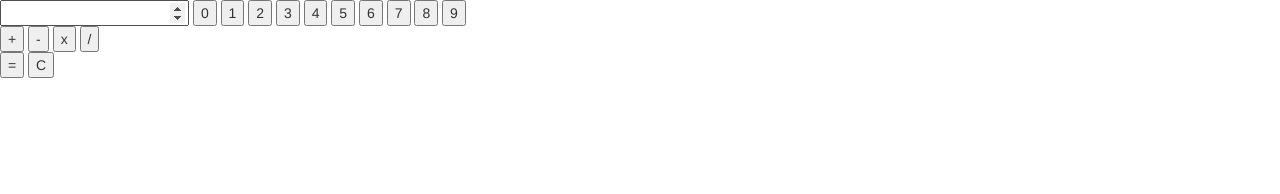
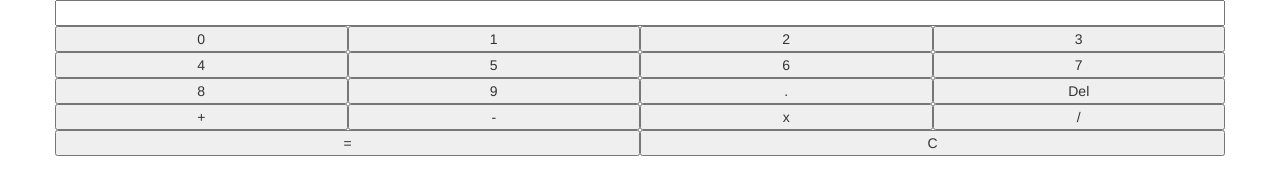
Before and after one commit to StPaulStylee/calculator_angular, a website: page public/views/index.html in a window 1280 px wide. Drawn offline with Linux system fonts and the light colour scheme.

Commit message:
fully operational and bootstrap styling started

```diff
--- a/public/scripts/calculator.controller.js
+++ b/public/scripts/calculator.controller.js
@@ -6,25 +6,24 @@ function CalculatorController(CalculatorService) {
   console.log('GameController Loaded');
   var ctrl = this;
 
-  ctrl.operatorChosen = false;
   ctrl.valueDisplay = '';
   ctrl.valuesToCalculate = {valueA: '', valueB: '', operator: ''};
+  ctrl.readyForNextCalculation = false;
 
   ctrl.inputValue = function(value) {
-    if (ctrl.operatorChosen = false) {
+    if (ctrl.readyForNextCalculation === true){
+      ctrl.readyForNextCalculation = false;
+      ctrl.valueDisplay = ''
+      ctrl.valueDisplay += value;
+    } else {
       console.log(value);
       ctrl.valueDisplay += value
-      console.log(ctrl.valueDisplay);
-    } else {
-      console.log(value);
-      ctrl.valueDisplay += value;
       console.log(ctrl.valueDisplay);
     }
   }
 
   ctrl.add = function(operator) {
-    ctrl.valuesToCalculate.valueA = parseInt(ctrl.valueDisplay);
-    ctrl.operatorChosen = true;
+    ctrl.valuesToCalculate.valueA = parseFloat(ctrl.valueDisplay);
     ctrl.valuesToCalculate.operator = operator;
     ctrl.valueDisplay = '';
     console.log('Add clicked');
@@ -32,8 +31,7 @@ function CalculatorController(CalculatorService) {
   }
 
   ctrl.subtract = function(operator) {
-    ctrl.valuesToCalculate.valueA = parseInt(ctrl.valueDisplay);
-    ctrl.operatorChosen = true;
+    ctrl.valuesToCalculate.valueA = parseFloat(ctrl.valueDisplay);
     ctrl.valuesToCalculate.operator = operator;
     ctrl.valueDisplay = '';
     console.log('subtract clicked');
@@ -41,8 +39,7 @@ function CalculatorController(CalculatorService) {
   }
 
   ctrl.multiply = function(operator) {
-    ctrl.valuesToCalculate.valueA = parseInt(ctrl.valueDisplay);
-    ctrl.operatorChosen = true;
+    ctrl.valuesToCalculate.valueA = parseFloat(ctrl.valueDisplay);
     ctrl.valuesToCalculate.operator = operator;
     ctrl.valueDisplay = '';
     console.log('multiply clicked');
@@ -50,8 +47,7 @@ function CalculatorController(CalculatorService) {
   }
 
   ctrl.divide = function(operator) {
-    ctrl.valuesToCalculate.valueA = parseInt(ctrl.valueDisplay);
-    ctrl.operatorChosen = true;
+    ctrl.valuesToCalculate.valueA = parseFloat(ctrl.valueDisplay);
     ctrl.valuesToCalculate.operator = operator;
     ctrl.valueDisplay = '';
     console.log('Divide clicked');
@@ -59,7 +55,7 @@ function CalculatorController(CalculatorService) {
   }
 
   ctrl.calculate = function() {
-    ctrl.valuesToCalculate.valueB = parseInt(ctrl.valueDisplay);
+    ctrl.valuesToCalculate.valueB = parseFloat(ctrl.valueDisplay);
     console.log(ctrl.valuesToCalculate);
     CalculatorService.calculate(ctrl.valuesToCalculate).then(function(){
       ctrl.getSolution();
@@ -70,13 +66,20 @@ function CalculatorController(CalculatorService) {
     CalculatorService.getSolution().then(function(solution){
       ctrl.valueDisplay = solution.data.solution;
       ctrl.valuesToCalculate = {valueA: '', valueB: '', operator: ''};
-      ctrl.operatorChosen = false;
+      ctrl.readyForNextCalculation = true;
     })
   }
 
   ctrl.clearCalculator = function() {
     ctrl.valuesToCalculate = {valueA: '', valueB: '', operator: ''};
-    ctrl.operatorChosen = false;
     ctrl.valueDisplay = '';
   }
+
+  ctrl.deleteLastSelected = function() {
+    if (ctrl.readyForNextCalculation === true) {
+      ctrl.clearCalculator();
+    } else {
+      ctrl.valueDisplay = ctrl.valueDisplay.substr(0, ctrl.valueDisplay.length - 1);
+    }
+  }
 } //End of CalculatorController
--- a/public/views/index.html
+++ b/public/views/index.html
@@ -16,31 +16,50 @@
   </head>
   <body ng-app="calculatorApp" ng-controller="CalculatorController as calc">
 
-    <form>
+    <form class="container calculator-body">
       <div id="valueToCalculate">
-        <input type="number" step="any" ng-value="calc.valueDisplay" ng-value="calc.solutionDisplay" />
-        <button ng-click="calc.inputValue(0)">0</button>
-        <button ng-click="calc.inputValue(1)">1</button>
-        <button ng-click="calc.inputValue(2)">2</button>
-        <button ng-click="calc.inputValue(3)">3</button>
-        <button ng-click="calc.inputValue(4)">4</button>
-        <button ng-click="calc.inputValue(5)">5</button>
-        <button ng-click="calc.inputValue(6)">6</button>
-        <button ng-click="calc.inputValue(7)">7</button>
-        <button ng-click="calc.inputValue(8)">8</button>
-        <button ng-click="calc.inputValue(9)">9</button>
+        <div class="row display">
+          <input class="col-md-12" type="text" ng-value="calc.valueDisplay" ng-value="calc.solutionDisplay" />
+        </div>
+
+          <div class="row values">
+              <button class="col-md-3 button" ng-click="calc.inputValue(0)">0</button>
+              <button class="col-md-3 button" ng-click="calc.inputValue(1)">1</button>
+              <button class="col-md-3 button" ng-click="calc.inputValue(2)">2</button>
+              <button class="col-md-3 button" ng-click="calc.inputValue(3)">3</button>
+            </div>
+          </div>
+
+          <div class="row values">
+              <button class="col-md-3" ng-click="calc.inputValue(4)">4</button>
+              <button class="col-md-3" ng-click="calc.inputValue(5)">5</button>
+              <button class="col-md-3" ng-click="calc.inputValue(6)">6</button>
+              <button class="col-md-3" ng-click="calc.inputValue(7)">7</button>
+            </div>
+          </div>
+
+          <div class="row values">
+              <button class="col-md-3" ng-click="calc.inputValue(8)">8</button>
+              <button class="col-md-3" ng-click="calc.inputValue(9)">9</button>
+              <button class="col-md-3" ng-click="calc.inputValue('.')">.</button>
+              <button class="col-md-3" ng-click="calc.deleteLastSelected()">Del</button>
+            </div>
+          </div>
+
       </div>
 
-      <div id='operators'>
-        <button ng-click="calc.add('addition')">+</button>
-        <button ng-click="calc.subtract('subtraction')">-</button>
-        <button ng-click="calc.multiply('multiplication')">x</button>
-        <button ng-click="calc.divide('division')">/</button>
+      <div class="row" id="operators">
+          <button class="col-md-3"  ng-click="calc.add('addition')">+</button>
+          <button class="col-md-3" ng-click="calc.subtract('subtraction')">-</button>
+          <button class="col-md-3" ng-click="calc.multiply('multiplication')">x</button>
+          <button class="col-md-3" ng-click="calc.divide('division')">/</button>
+        </div>
       </div>
 
-      <div id="submitValuesToCalculate">
-        <button ng-click="calc.calculate()">=</button>
-        <button ng-click="calc.clearCalculator()">C</button>
+      <div class="row" id="submitValuesToCalculate">
+          <button class="col-md-6" ng-click="calc.calculate()">=</button>
+          <button class="col-md-6" ng-click="calc.clearCalculator()">C</button>
+        </div>
       </div>
     </form>
 
```
